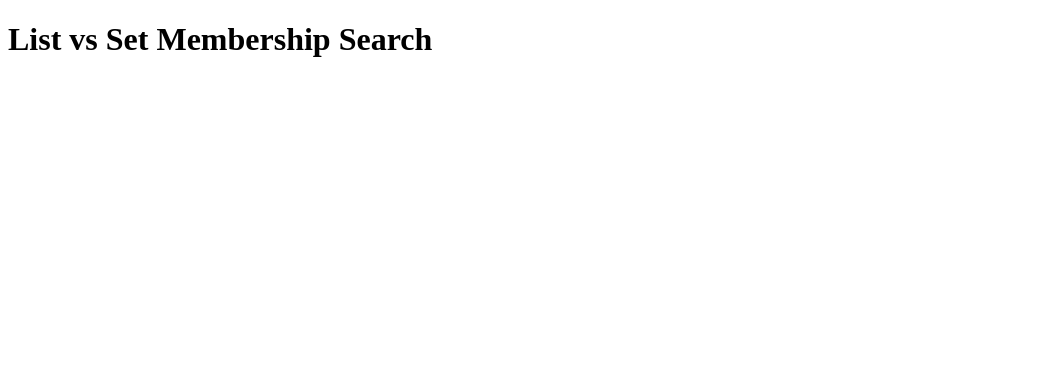
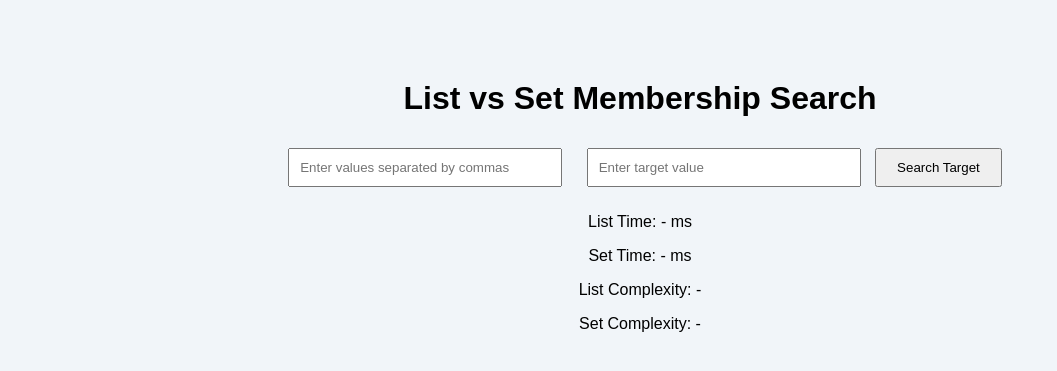
Before and after one commit to Siddhartha2507/cfai, a Flask app: page / in a window 1280 px wide. Shown: the top 371 px of the page, without its empty margins (0-1057 px from the left). Run offline with Flask 3, Linux system fonts and the light colour scheme.

Commit message:
Display search results on webpage

```diff
--- a/static/script.js
+++ b/static/script.js
@@ -7,21 +7,15 @@ document.addEventListener("DOMContentLoaded", function () {
 
         fetch("/compare", {
             method: "POST",
-            headers: {
-                "Content-Type": "application/json"
-            },
-            body: JSON.stringify({
-                values: values,
-                target: target
-            })
+            headers: { "Content-Type": "application/json" },
+            body: JSON.stringify({ values, target })
         })
         .then(response => response.json())
         .then(data => {
-            alert(
-                "List Found: " + data.list_found +
-                "\nList Time: " + data.list_time_ms.toFixed(4) + " ms" +
-                "\nComplexity: " + data.list_complexity
-            );
+            document.getElementById("listTime").innerText = data.list_time_ms.toFixed(4);
+            document.getElementById("setTime").innerText = data.set_time_ms.toFixed(4);
+            document.getElementById("listComplexity").innerText = data.list_complexity;
+            document.getElementById("setComplexity").innerText = data.set_complexity;
         });
     });
 });
--- a/templates/index.html
+++ b/templates/index.html
@@ -2,8 +2,26 @@
 <html>
 <head>
     <title>List vs Set Search</title>
+    <link rel="stylesheet" href="/static/style.css">
 </head>
 <body>
+
+<div class="container">
     <h1>List vs Set Membership Search</h1>
+
+    <input type="text" id="inputArray" placeholder="Enter values separated by commas">
+    <input type="text" id="targetValue" placeholder="Enter target value">
+
+    <button id="compareBtn">Search Target</button>
+
+    <div id="outputSection">
+        <p>List Time: <span id="listTime">-</span> ms</p>
+        <p>Set Time: <span id="setTime">-</span> ms</p>
+        <p>List Complexity: <span id="listComplexity">-</span></p>
+        <p>Set Complexity: <span id="setComplexity">-</span></p>
+    </div>
+</div>
+
+<script src="/static/script.js"></script>
 </body>
 </html>
```
